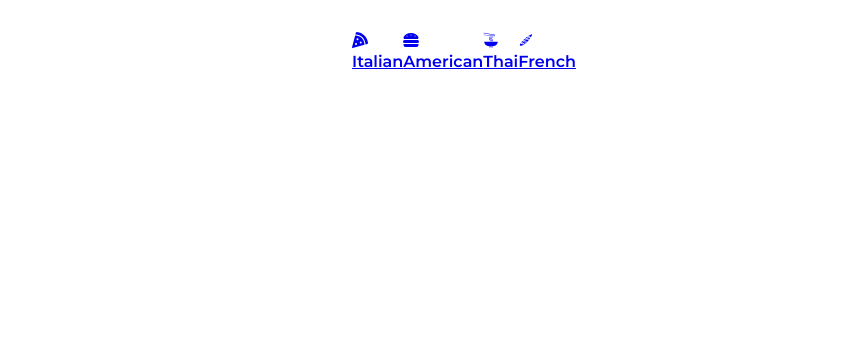
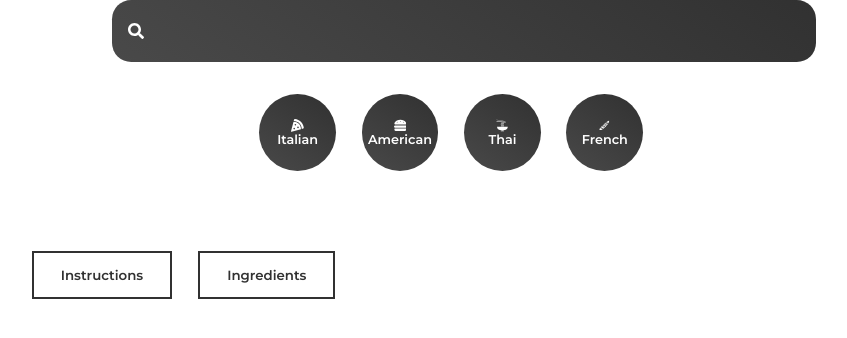
Before and after one commit to reececrowther/recipe-app, a React (Create React App) app: page /recipe/1 in a window 1280 px wide. Shown: the top 338 px of the page, without its empty margins (176-1023 px from the left). Built offline with nearby package versions, Linux system fonts and the light colour scheme; no server answers.

Commit message:
New Search Feature

```diff
--- a/src/App.js
+++ b/src/App.js
@@ -1,12 +1,14 @@
 import Pages from "./pages/Pages";
 import Category from "./components/Category";
 import { BrowserRouter } from "react-router-dom"
+import Search from "./components/Search";
 
 
 function App() {
   return (
     <div className="App">
       <BrowserRouter>
+        <Search />
         <Category />
         <Pages />
       </BrowserRouter>
--- a/src/components/Category.jsx
+++ b/src/components/Category.jsx
@@ -6,22 +6,22 @@ import { NavLink } from 'react-router-dom'
 function Category() {
     return (
         <List>
-            <NavLink to={'cuisine/italian'}>
+            <SLink to={'cuisine/italian'}>
                 <FaPizzaSlice />
                 <h4>Italian</h4>
-            </NavLink>
-            <NavLink to={'cuisine/american'}>
+            </SLink>
+            <SLink to={'cuisine/american'}>
                 <FaHamburger />
                 <h4>American</h4>
-            </NavLink>
-            <NavLink to={'cuisine/thai'}>
+            </SLink>
+            <SLink to={'cuisine/thai'}>
                 <GiNoodles />
                 <h4>Thai</h4>
-            </NavLink >
-            <NavLink to={'cuisine/french'}>
+            </SLink >
+            <SLink to={'cuisine/french'}>
                 <GiBread />
                 <h4>French</h4>
-            </NavLink>
+            </SLink>
         </List>
     )
 }
@@ -30,6 +30,26 @@ const List = styled.div`
     display: flex;
     justify-content: center;
     margin: 2rem 0;
-`
+`;
+
+const SLink = styled(NavLink)`
+    display: flex;
+    flex-direction: column;
+    justify-content: center;
+    align-items: center;
+    border-radius: 50%;
+    margin-right: 2em;
+    text-decoration: none;
+    background: linear-gradient(35deg, #494949, #313131);
+    width: 6em;
+    height: 6em;
+    color: white;
+    cursor: pointer;
+    font-size: 0.8rem;
+
+    &.active{
+        background: linear-gradient(to right, #f27121, #e94057);
+    }
+`;
 
 export default Category;
--- a/src/components/Popular.jsx
+++ b/src/components/Popular.jsx
@@ -2,6 +2,7 @@ import { useEffect, useState } from "react";
 import styled from "styled-components";
 import { Splide, SplideSlide } from '@splidejs/react-splide';
 import '@splidejs/react-splide/css';
+import { Link } from "react-router-dom";
 
 
 function Popular() {
@@ -44,9 +45,11 @@ function Popular() {
                         return (
                             <SplideSlide key={recipe.id}>
                                 <Card>
+                                    <Link to={'recipe/' + recipe.id}>
                                     <p>{recipe.title}</p>
                                     <img src={recipe.image} alt={recipe.title} />
                                     <Gradient />
+                                    </Link>
                                 </Card>
                             </SplideSlide>
                         );
--- /dev/null
+++ b/src/components/Search.jsx
@@ -0,0 +1,51 @@
+import React from 'react'
+import styled from 'styled-components'
+import { useState } from 'react'
+import { FaSearch } from 'react-icons/fa'
+import { useNavigate } from 'react-router-dom'
+
+function Search() {
+
+const [input, setInput] = useState('');
+const navigate = useNavigate();
+
+const submitHandler = (e) =>{
+    e.preventDefault();
+    navigate('/searched/' + input);
+};
+
+  return (
+    <FormStyle onSubmit={submitHandler}>
+        <FaSearch />
+        <input onChange={(e) => setInput(e.target.value)} type="text" value={input}/>
+    </FormStyle>
+
+  )
+}
+
+const FormStyle = styled.form`
+    margin: 0 10em;
+    position: relative;
+
+    input{
+        border: none;
+        background: linear-gradient(35deg, #494949, #313131);
+        font-size: 1.2rem;
+        color: white;
+        padding: 1em 2em;
+        border: none;
+        border-radius: 1em;
+        outline: none;
+        width: 100%;
+    }
+    svg{
+        position: absolute;
+        top: 50%;
+        left: 0%;
+        transform: translate(100%, -50%);
+        color: white;
+    }
+`;
+
+
+export default Search
--- a/src/components/Veggie.jsx
+++ b/src/components/Veggie.jsx
@@ -2,7 +2,7 @@ import { useEffect, useState } from "react";
 import styled from "styled-components";
 import { Splide, SplideSlide } from '@splidejs/react-splide';
 import '@splidejs/react-splide/css';
-
+import { Link } from "react-router-dom";
 
 
 function Veggie(){
@@ -46,9 +46,11 @@ function Veggie(){
                         return (
                             <SplideSlide key={recipe.id}>
                                 <Card>
+                                <Link to={'recipe/' + recipe.id}>
                                     <p>{recipe.title}</p>
                                     <img src={recipe.image} alt={recipe.title} />
                                     <Gradient />
+                                </Link>
                                 </Card>
                             </SplideSlide>
                         );
--- a/src/pages/Cuisine.jsx
+++ b/src/pages/Cuisine.jsx
@@ -25,8 +25,10 @@ function Cuisine() {
         {cuisine.map((item) => {
             return(
                 <Card key={item.id}>
+                    <Link to={'recipe/' + item.id}>
                     <img src={item.image} alt={item.title} />
                     <h4>{item.title}</h4>
+                    </Link>
                 </Card>
             )
         })}
--- a/src/pages/Pages.jsx
+++ b/src/pages/Pages.jsx
@@ -1,12 +1,16 @@
 import Home from "./Home";
 import Cuisine from "./Cuisine";
 import { Route, Routes} from "react-router-dom"
+import Searched from "./Searched";
+import Recipe from "./Recipe";
 
 function Pages(){
     return (
             <Routes>
                 <Route path="/" element={<Home />} />
                 <Route path="/cuisine/:type" element={<Cuisine />} />
+                <Route path="/searched/:search" element={<Searched />} />
+                <Route path="/recipe/:name" element={<Recipe />} />
             </Routes>
      )
 }
--- /dev/null
+++ b/src/pages/Recipe.jsx
@@ -0,0 +1,74 @@
+import { useEffect, useState } from "react";
+import styled from "styled-components";
+import { useParams } from "react-router-dom";
+
+import React from 'react'
+
+function Recipe() {
+
+    const [detials, setDetials] = useState({});
+    let params = useParams();
+
+    const fetchDetails = async () => {
+        const data = await fetch(`https://api.spoonacular.com/recipes/${params.name}/information?apiKey=${process.env.REACT_APP_API_KEY}`);
+        const detialsData = await data.json();
+        setDetials(detialsData);
+    }
+
+    useEffect(() => {
+        fetchDetails();
+    }, [params.name]);
+
+  return (
+    <DetailWrapper>
+        <div>
+            <h2>{detials.title}</h2>
+            <img src={detials.image} alt={detials.title} />
+        </div>
+        <Info>
+            <Button>Instructions</Button>
+            <Button>Ingredients</Button>
+        </Info>
+    </DetailWrapper>
+  )
+}
+
+const DetailWrapper = styled.div`
+    display: flex;
+    margin: 5em 0;
+
+    h2{
+        margin-bottom: 1em;
+    }
+
+    li{
+        font-size: 1.2rem;
+        line-height: 2rem;
+    }
+
+    ul{
+        margin-top: 1em;
+    }
+`;
+
+const Button = styled.button`
+    padding: 1em 2em;
+    color: #313131;
+    background: white;
+    border: 2px solid #313131;
+    margin-right: 2em;
+    font-weight: 600;
+
+    .active{
+        background: linear-gradient(35deg, #494949, #313131);
+        color: white;
+    }
+`;
+
+const Info = styled.div`
+    margin-left: 5em;
+    display: flex;
+    height: 3em;
+`;
+
+export default Recipe
--- /dev/null
+++ b/src/pages/Searched.jsx
@@ -0,0 +1,61 @@
+import React from 'react'
+import { useState, useEffect } from 'react';
+import { useParams } from 'react-router-dom';
+import styled from 'styled-components';
+import { Link } from 'react-router-dom';
+
+function Searched() {
+
+    const [searchedRecipes, setSearchedRecipes] = useState([]);
+    let params = useParams();
+
+    const getSearched = async (name) => {
+        const data = await fetch(`https://api.spoonacular.com/recipes/complexSearch?apiKey=${process.env.REACT_APP_API_KEY}&query=${name}`);
+        const recipe = await data.json();
+        setSearchedRecipes(recipe.results);
+    };
+
+    useEffect(() => {
+        getSearched(params.search);
+        console.log(params.search);
+    }, [params.search]);
+
+
+  return (
+    <Grid>
+        {searchedRecipes.map((item) => {
+            return(
+                <Card key={item.id}>
+                    <Link to={'recipe/' + item.id}>
+                        <img src={item.image} alt={item.title} />
+                        <h4>{item.title}</h4>
+                    </Link>
+                </Card>
+            )
+        })}
+    </Grid>
+  )
+}
+
+const Grid = styled.div`
+    display: grid;
+    grid-template-columns: repeat(auto-fit, minmax(20rem, 1fr));
+    grid-gap: 3em;
+`;
+
+const Card = styled.div`
+    img{
+        border-radius: 2em;
+        width: 100%;
+        height: 100%;
+    }
+    a{
+        text-decoration: none;
+    }
+    h4{
+        text-align: center;
+        padding: 1em;
+    }
+`;
+
+export default Searched
```
